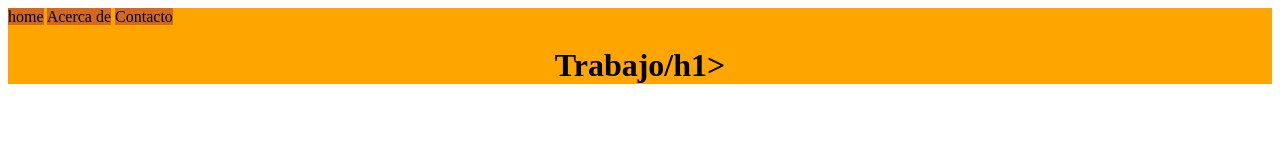
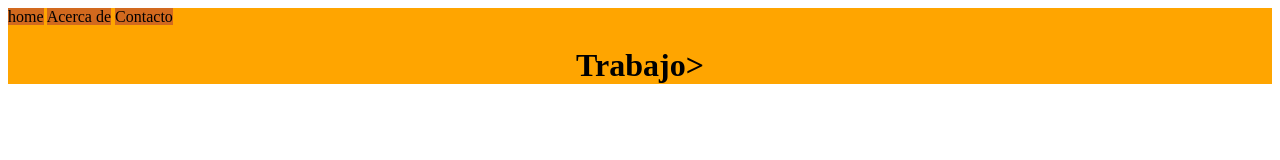
Before and after one commit to rodriman91/TRABAJO-PRACTICO, a plain HTML site: page index.html in a window 1280 px wide. Drawn offline with Linux system fonts and the light colour scheme.

Commit message:
Update index.html

```diff
--- a/index.html
+++ b/index.html
@@ -9,6 +9,6 @@
       <a style="background-color: chocolate" ;href="about.html"> Acerca de</a>
       <a style="background-color: chocolate" ;href="contact.html"> Contacto</a>
   </nav>
-  <h1 style="text-align: center">Trabajo/h1>
+  <h1 style="text-align: center">Trabajo>
 </header>
   <menu>
```
